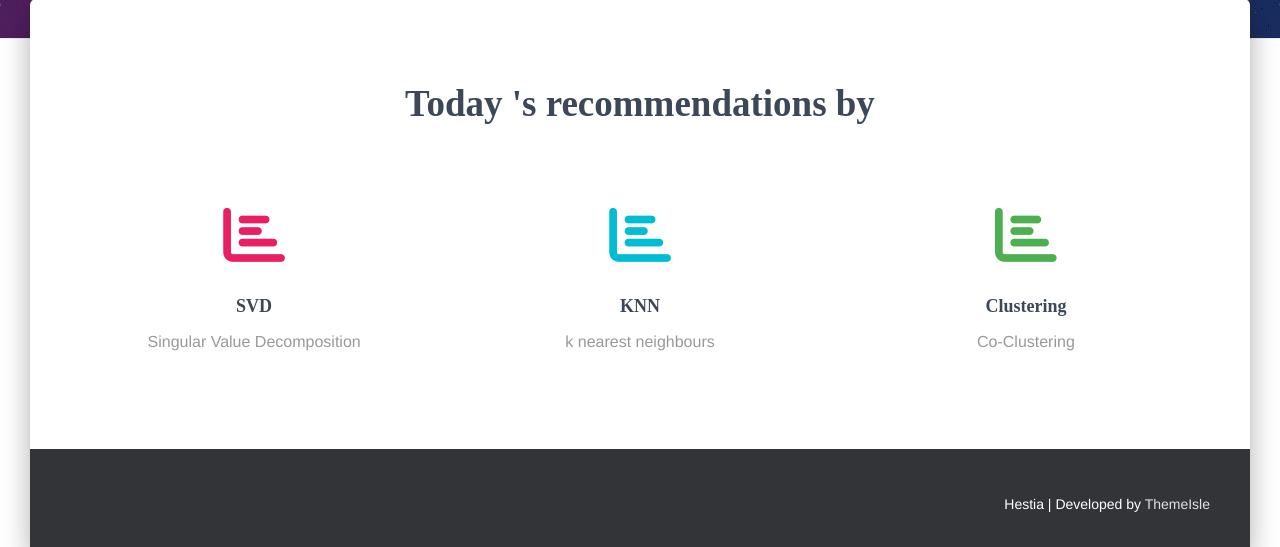
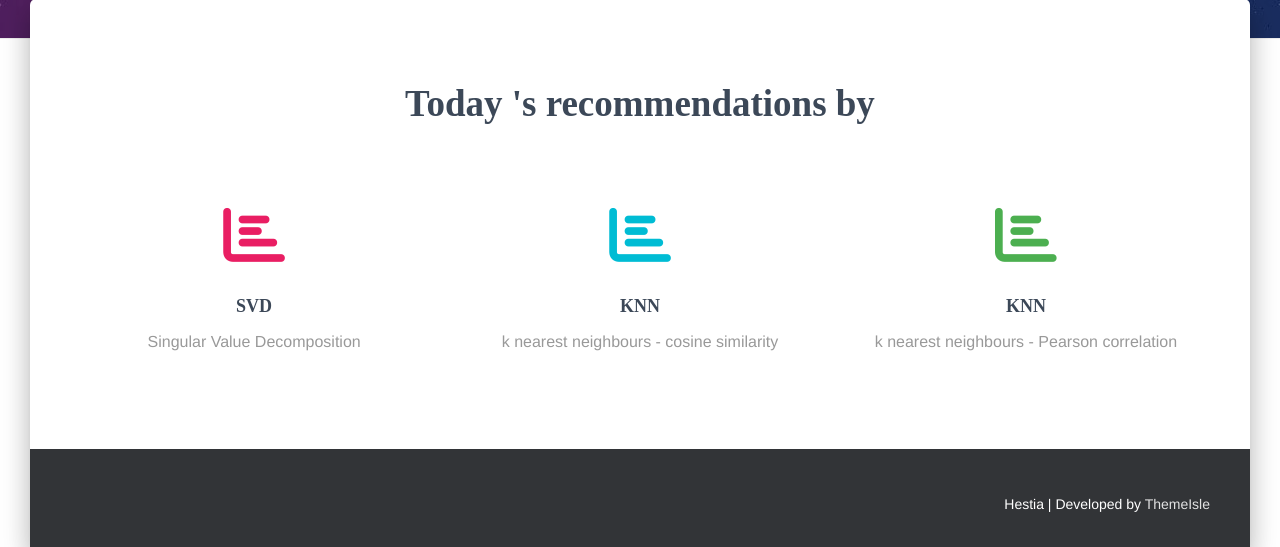
Before and after one commit to BasiaBielawska/praca-licencjacka-pliki-do-uruchomienia-programu, a Flask app: page / in a window 1280 px wide. Shown: the part 472-1019 px from the top of the page. Run offline with Flask 2, Linux system fonts and the light colour scheme; some libraries are stand-ins or nearby versions; some web fonts are replaced.

Commit message:
Add files via upload

```diff
--- a/templates/index.html
+++ b/templates/index.html
@@ -435,22 +435,26 @@ img.emoji {
 				</div>
 								<div class="col-xs-12 col-md-4 feature-box">
 					<div class="hestia-info">
-						<a href="KNN">									<div class="icon" style="color:#00bcd4">
+						<a href="KNN - cosine">									<div class="icon" style="color:#00bcd4">
 										<i class="fas fa-chart-bar"></i>
 									</div>
 																								<h4 class="info-title">KNN</h4>
 																				</a>
-																<p>k nearest neighbours</p>
+																<p>k nearest neighbours -
+																	cosine similarity
+																</p>
 											</div>
 				</div>
 								<div class="col-xs-12 col-md-4 feature-box">
 					<div class="hestia-info">
-						<a href="Co-Clustering">									<div class="icon" style="color:#4caf50">
+						<a href="KNN - pearson">									<div class="icon" style="color:#4caf50">
 										<i class="fas fa-chart-bar"></i>
 									</div>
-																								<h4 class="info-title">Clustering</h4>
+																								<h4 class="info-title">KNN</h4>
 																				</a>
-																<p>Co-Clustering</p>
+																<p>k nearest neighbours -
+																	Pearson correlation
+																</p>
 											</div>
 				</div>
 				</div>		</div>
```
